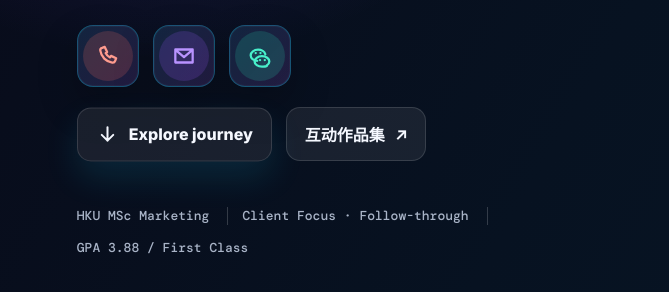
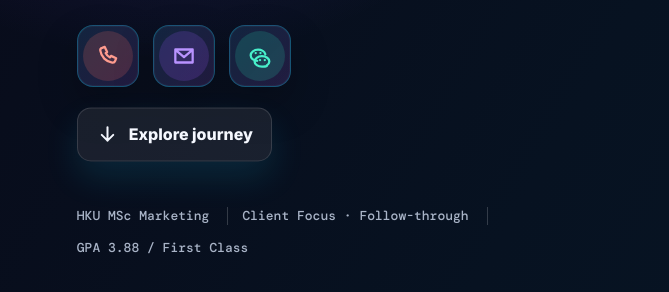
Before and after one commit to huangchenxi202409-byte/portfolio, a plain HTML site: page copy/index.html in a window 1280 px wide. Shown: the part 862-1154 px from the top of the page, 0-669 px from the left. Drawn offline with nearby package versions, Linux system fonts and the light colour scheme.

Commit message:
Restore portfolio homepage without interactive portfolio link

```diff
--- a/copy/index.html
+++ b/copy/index.html
@@ -103,10 +103,6 @@
                 </svg>
                 <span data-i18n="explore">Explore journey</span>
               </button>
-              <a class="ghost-action interactive-portfolio-link" href="../interactive/" target="_blank" rel="noopener">
-                <span>互动作品集</span>
-                <span aria-hidden="true">↗</span>
-              </a>
             </div>
 
             <div class="floating-tags" aria-label="Personal keywords">
```
